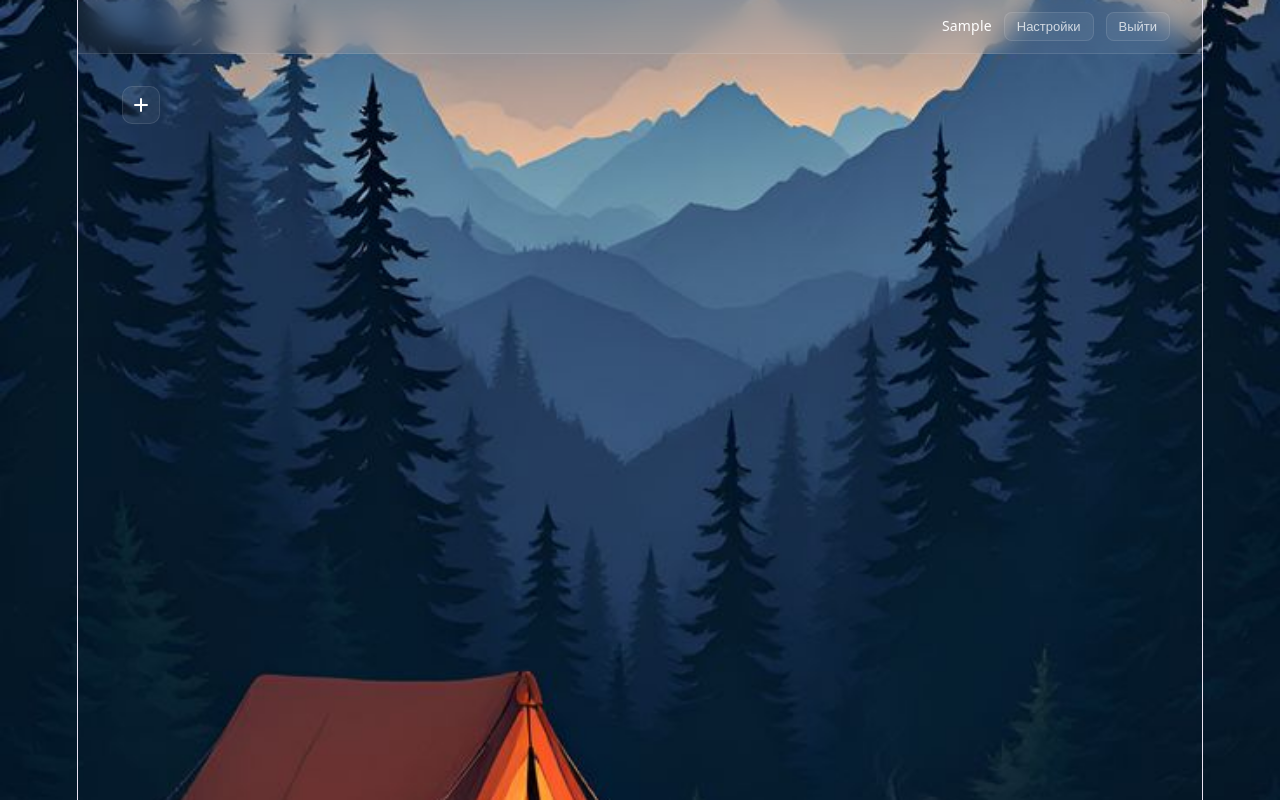
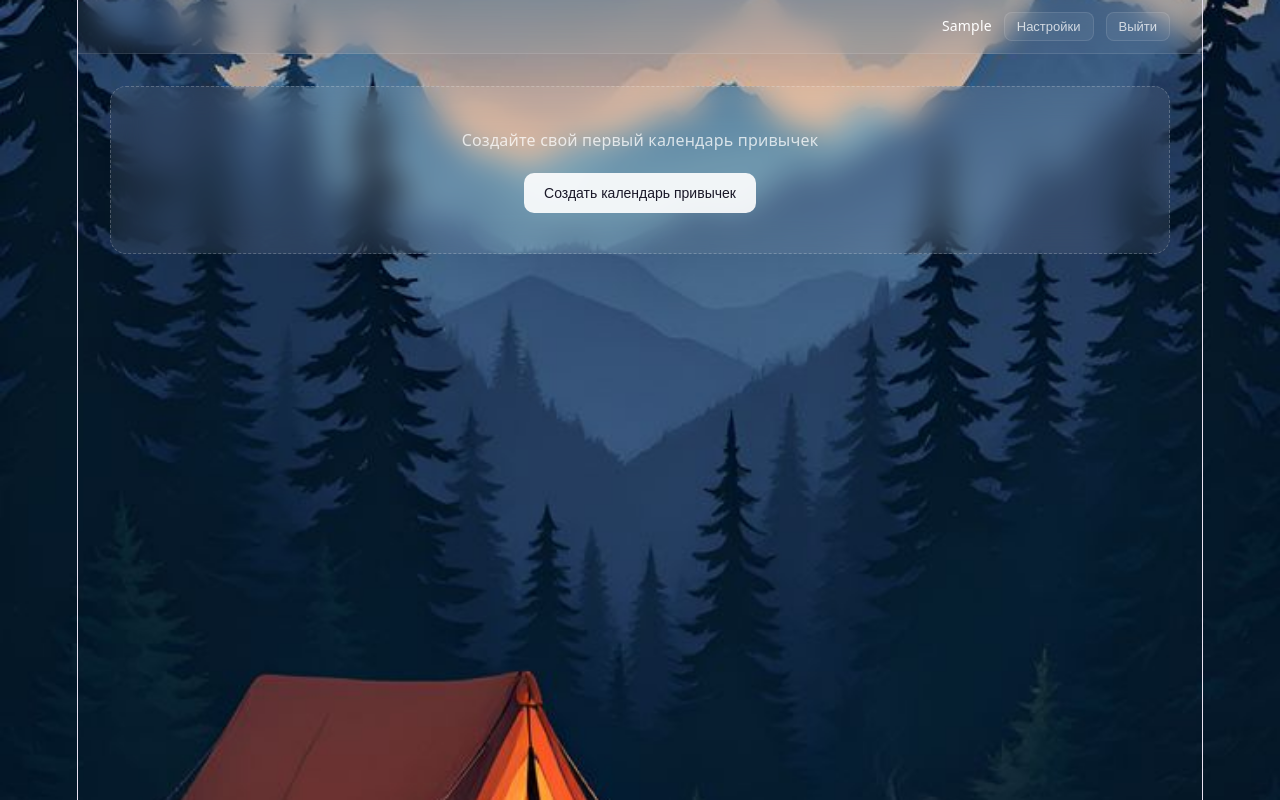
Before and after one commit to ApelsinU/habits-tracker, a React (Vite) app: page / in a window 1280 px wide. Both pictures are taken after typing "Sample", "Sample123" into the empty fields and a click on the button "Войти". Built offline with nearby package versions, Linux system fonts and the light colour scheme.

Commit message:
feat(DEV-13): add mising files for prev commit

```diff
--- a/src/components/Calendar/Calendar.scss
+++ b/src/components/Calendar/Calendar.scss
@@ -129,15 +129,8 @@
   }
 
   &--simple-complete {
-    background: rgba(80, 200, 90, 0.9);
-    color: #fff;
-
-    &:hover {
-      background: rgba(80, 200, 90, 1);
-    }
-
     .calendar__cell-day {
-      color: #fff;
+      color: var(--glass-text);
     }
   }
 }
--- a/src/components/Calendar/Calendar.tsx
+++ b/src/components/Calendar/Calendar.tsx
@@ -23,20 +23,24 @@ function formatDate(year: number, month: number, day: number) {
   return `${year}-${m}-${d}`
 }
 
-function percentColor(p: number) {
+function percentColor(p: number, light: boolean) {
   const r = p < 50 ? 210 : Math.round(210 - (p - 50) * 3.2)
   const g = p < 50 ? Math.round(100 + p * 2.2) : 210
+  if (light) {
+    return `rgb(${Math.min(255, Math.round(r + 45))},${Math.min(255, Math.round(g + 45))},150)`
+  }
   return `rgb(${r},${g},90)`
 }
 
 interface CalendarProps {
   activeDates: Record<string, DayData>
   extended: boolean
+  theme: 'dark' | 'light'
   onDateToggle: (date: string) => void
   onDayClick: (date: string) => void
 }
 
-function Calendar({ activeDates, extended, onDateToggle, onDayClick }: CalendarProps) {
+function Calendar({ activeDates, extended, theme, onDateToggle, onDayClick }: CalendarProps) {
   const now = new Date()
   const [month, setMonth] = useState(now.getMonth())
   const [year, setYear] = useState(now.getFullYear())
@@ -107,7 +111,7 @@ function Calendar({ activeDates, extended, onDateToggle, onDayClick }: CalendarP
           const simple = !extended
           const isComplete = isActive && (simple || detail.percentage === 100)
           const progress = isActive ? (simple ? 100 : detail.percentage) : 0
-          const barColor = isActive ? (simple ? 'rgb(80,200,90)' : percentColor(detail.percentage)) : undefined
+          const barColor = isActive ? (simple ? 'rgb(80,200,90)' : percentColor(detail.percentage, theme === 'light')) : undefined
           return (
             <button
               key={dateStr}
--- a/src/components/CalendarSwitcher/CalendarSwitcher.tsx
+++ b/src/components/CalendarSwitcher/CalendarSwitcher.tsx
@@ -1,3 +1,4 @@
+import { useEffect, useRef, useState } from 'react'
 import './CalendarSwitcher.scss'
 
 export interface CalendarItem {
@@ -16,45 +17,103 @@ interface CalendarSwitcherProps {
 }
 
 function CalendarSwitcher({ calendars, activeId, onSelect, onAdd, onEdit, onDelete }: CalendarSwitcherProps) {
+  const [isOpen, setIsOpen] = useState(false)
+  const rootRef = useRef<HTMLDivElement>(null)
+
+  const active = calendars.find((c) => c.id === activeId)
+
+  useEffect(() => {
+    if (!isOpen) return
+    const handleClick = (e: MouseEvent) => {
+      if (rootRef.current && !rootRef.current.contains(e.target as Node)) {
+        setIsOpen(false)
+      }
+    }
+    const handleKey = (e: KeyboardEvent) => {
+      if (e.key === 'Escape') setIsOpen(false)
+    }
+    document.addEventListener('mousedown', handleClick)
+    document.addEventListener('keydown', handleKey)
+    return () => {
+      document.removeEventListener('mousedown', handleClick)
+      document.removeEventListener('keydown', handleKey)
+    }
+  }, [isOpen])
+
   return (
-    <div className="calendar-switcher">
-      <div className="calendar-switcher__tabs">
-        {calendars.map((cal) => (
-          <div
+    <div className="calendar-switcher" ref={rootRef}>
+      <button
+        type="button"
+        className="calendar-switcher__select"
+        onClick={() => setIsOpen((o) => !o)}
+        aria-haspopup="listbox"
+        aria-expanded={isOpen}
+      >
+        <span className="calendar-switcher__select-label">
+          <span className="calendar-switcher__select-title">{active?.name ?? 'Выберите календарь'}</span>
+          {active?.goal && <span className="calendar-switcher__select-goal">{active.goal}</span>}
+        </span>
+        <svg
+          width="12"
+          height="12"
+          viewBox="0 0 12 12"
+          fill="none"
+          className={`calendar-switcher__select-caret${isOpen ? ' calendar-switcher__select-caret--open' : ''}`}
+        >
+          <path d="M2 4L6 8L10 4" stroke="currentColor" strokeWidth="2" strokeLinecap="round" strokeLinejoin="round"/>
+        </svg>
+      </button>
+
+      {isOpen && (
+        <ul className="calendar-switcher__menu" role="listbox">
+          {calendars.map((cal) => {
+            const isActive = cal.id === activeId
+            return (
+              <li
                 key={cal.id}
-            className={`calendar-switcher__tab${cal.id === activeId ? ' calendar-switcher__tab--active' : ''}`}
+                role="option"
+                aria-selected={isActive}
+                className={`calendar-switcher__menu-item${isActive ? ' calendar-switcher__menu-item--active' : ''}`}
               >
                 <button
                   type="button"
-              className="calendar-switcher__tab-name"
-              onClick={() => onSelect(cal.id)}
+                  className="calendar-switcher__menu-name"
+                  onClick={() => {
+                    onSelect(cal.id)
+                    setIsOpen(false)
+                  }}
                 >
-              <span className="calendar-switcher__tab-title">{cal.name}</span>
-              {cal.goal && <span className="calendar-switcher__tab-goal">{cal.goal}</span>}
+                  <span className="calendar-switcher__menu-title">{cal.name}</span>
+                  {cal.goal && <span className="calendar-switcher__menu-goal">{cal.goal}</span>}
                 </button>
                 <button
                   type="button"
-              className="calendar-switcher__tab-edit"
+                  className="calendar-switcher__menu-edit"
                   onClick={() => onEdit(cal.id)}
+                  aria-label="Редактировать"
                 >
-              <svg width="12" height="12" viewBox="0 0 24 24" fill="none" stroke="currentColor" strokeWidth="2" strokeLinecap="round" strokeLinejoin="round">
+                  <svg width="13" height="13" viewBox="0 0 24 24" fill="none" stroke="currentColor" strokeWidth="2" strokeLinecap="round" strokeLinejoin="round">
                     <path d="M11 4H4a2 2 0 0 0-2 2v14a2 2 0 0 0 2 2h14a2 2 0 0 0 2-2v-7" />
                     <path d="M18.5 2.5a2.121 2.121 0 0 1 3 3L12 15l-4 1 1-4 9.5-9.5z" />
                   </svg>
                 </button>
                 <button
                   type="button"
-              className="calendar-switcher__tab-delete"
+                  className="calendar-switcher__menu-delete"
                   onClick={() => onDelete(cal.id)}
+                  aria-label="Удалить"
                 >
-              <svg width="12" height="12" viewBox="0 0 14 14" fill="none">
+                  <svg width="13" height="13" viewBox="0 0 14 14" fill="none">
                     <path d="M1 1L13 13M13 1L1 13" stroke="currentColor" strokeWidth="2" strokeLinecap="round"/>
                   </svg>
                 </button>
-          </div>
-        ))}
-      </div>
-      <button type="button" className="calendar-switcher__add" onClick={onAdd}>
+              </li>
+            )
+          })}
+        </ul>
+      )}
+
+      <button type="button" className="calendar-switcher__add" onClick={onAdd} aria-label="Добавить календарь">
         <svg width="14" height="14" viewBox="0 0 14 14" fill="none">
           <path d="M7 1V13M1 7H13" stroke="currentColor" strokeWidth="2" strokeLinecap="round"/>
         </svg>
--- a/src/modals/DayDetailModal/DayDetailModal.scss
+++ b/src/modals/DayDetailModal/DayDetailModal.scss
@@ -109,6 +109,21 @@
   }
 }
 
+.app-root--light .day-modal__range {
+  background: rgba(255, 255, 255, 0.7);
+  border: 1px solid var(--glass-border-soft);
+
+  &::-webkit-slider-thumb {
+    background: #fff;
+    border: 1px solid var(--glass-border-strong);
+  }
+
+  &::-moz-range-thumb {
+    background: #fff;
+    border: 1px solid var(--glass-border-strong);
+  }
+}
+
 .day-modal__value {
   font-size: 14px;
   font-weight: 500;
--- a/src/modals/SettingsModal/SettingsModal.scss
+++ b/src/modals/SettingsModal/SettingsModal.scss
@@ -17,10 +17,10 @@
 
 .settings-modal {
   background: var(--glass-bg-soft);
-  backdrop-filter: blur(20px);
-  -webkit-backdrop-filter: blur(20px);
+  backdrop-filter: blur(16px);
+  -webkit-backdrop-filter: blur(16px);
   border-radius: 16px;
-  border: 1px solid var(--glass-border);
+  border: 1px solid var(--glass-border-soft);
   width: 100%;
   max-width: 420px;
   box-shadow: 0 8px 32px rgba(0, 0, 0, 0.15);
--- a/src/pages/CalendarPage/CalendarPage.tsx
+++ b/src/pages/CalendarPage/CalendarPage.tsx
@@ -6,12 +6,17 @@ import EditCalendarModal from '../../modals/EditCalendarModal/EditCalendarModal'
 import DayDetailModal from '../../modals/DayDetailModal/DayDetailModal'
 import ConfirmModal from '../../modals/ConfirmModal/ConfirmModal'
 import useAppStore from '../../store/useAppStore'
+import { getBackgroundTheme } from '../../assets/background/backgrounds'
 import './calendarPage.scss'
 
 function CalendarPage() {
   const user = useAppStore((s) => s.user)
   const calendarsByUser = useAppStore((s) => s.calendarsByUser)
   const calendars = user ? (calendarsByUser[user] ?? []) : []
+  const backgroundsByUser = useAppStore((s) => s.backgroundsByUser)
+  const lastBackground = useAppStore((s) => s.lastBackground)
+  const backgroundId = user ? (backgroundsByUser[user] ?? lastBackground) : lastBackground
+  const theme = getBackgroundTheme(backgroundId)
   const activeId = useAppStore((s) => s.activeId)
   const isModalOpen = useAppStore((s) => s.isModalOpen)
   const toggleDate = useAppStore((s) => s.toggleDate)
@@ -50,6 +55,29 @@ function CalendarPage() {
   const dayDetail = editingDay && activeCalendar ? activeCalendar.activeDates[editingDay] : undefined
   const isDayNew = editingDay !== null && activeCalendar ? !(editingDay in activeCalendar.activeDates) : true
 
+  if (calendars.length === 0) {
+    return (
+      <div className="calendar-page">
+        <div className="calendar-page__empty">
+          <p className="calendar-page__empty-text">Создайте свой первый календарь привычек</p>
+          <button
+            type="button"
+            className="calendar-page__empty-btn"
+            onClick={() => setIsModalOpen(true)}
+          >
+            Создать календарь привычек
+          </button>
+        </div>
+
+        <CalendarAddModal
+          isOpen={isModalOpen}
+          onClose={() => setIsModalOpen(false)}
+          onAdd={addCalendar}
+        />
+      </div>
+    )
+  }
+
   return (
     <div className="calendar-page">
       <CalendarSwitcher
@@ -65,6 +93,7 @@ function CalendarPage() {
         <Calendar
           activeDates={activeCalendar.activeDates}
           extended={activeCalendar.extended}
+          theme={theme}
           onDateToggle={toggleDate}
           onDayClick={handleDayClick}
         />
--- a/src/pages/CalendarPage/calendarPage.scss
+++ b/src/pages/CalendarPage/calendarPage.scss
@@ -10,4 +10,46 @@
   @media (max-width: 600px) {
     padding: 16px;
   }
+
+  &__empty {
+    flex: 1;
+    display: flex;
+    flex-direction: column;
+    align-items: center;
+    justify-content: center;
+    gap: 20px;
+    padding: 40px 24px;
+    border-radius: 16px;
+    background: var(--glass-bg-soft);
+    backdrop-filter: blur(16px);
+    -webkit-backdrop-filter: blur(16px);
+    border: 1px dashed var(--glass-border-strong);
+    text-align: center;
+  }
+
+  &__empty-text {
+    font-size: 16px;
+    color: var(--glass-text-muted);
+    margin: 0;
+  }
+
+  &__empty-btn {
+    padding: 12px 20px;
+    border-radius: 10px;
+    border: none;
+    background: var(--glass-strong-bg);
+    color: var(--glass-text-on-strong);
+    font-size: 14px;
+    font-weight: 500;
+    cursor: pointer;
+    transition: background 0.2s, transform 0.1s;
+
+    &:hover {
+      background: var(--glass-strong-bg-hover);
+    }
+
+    &:active {
+      transform: scale(0.98);
+    }
+  }
 }
```
Lines whose indentation alone changed are shown as unchanged.
